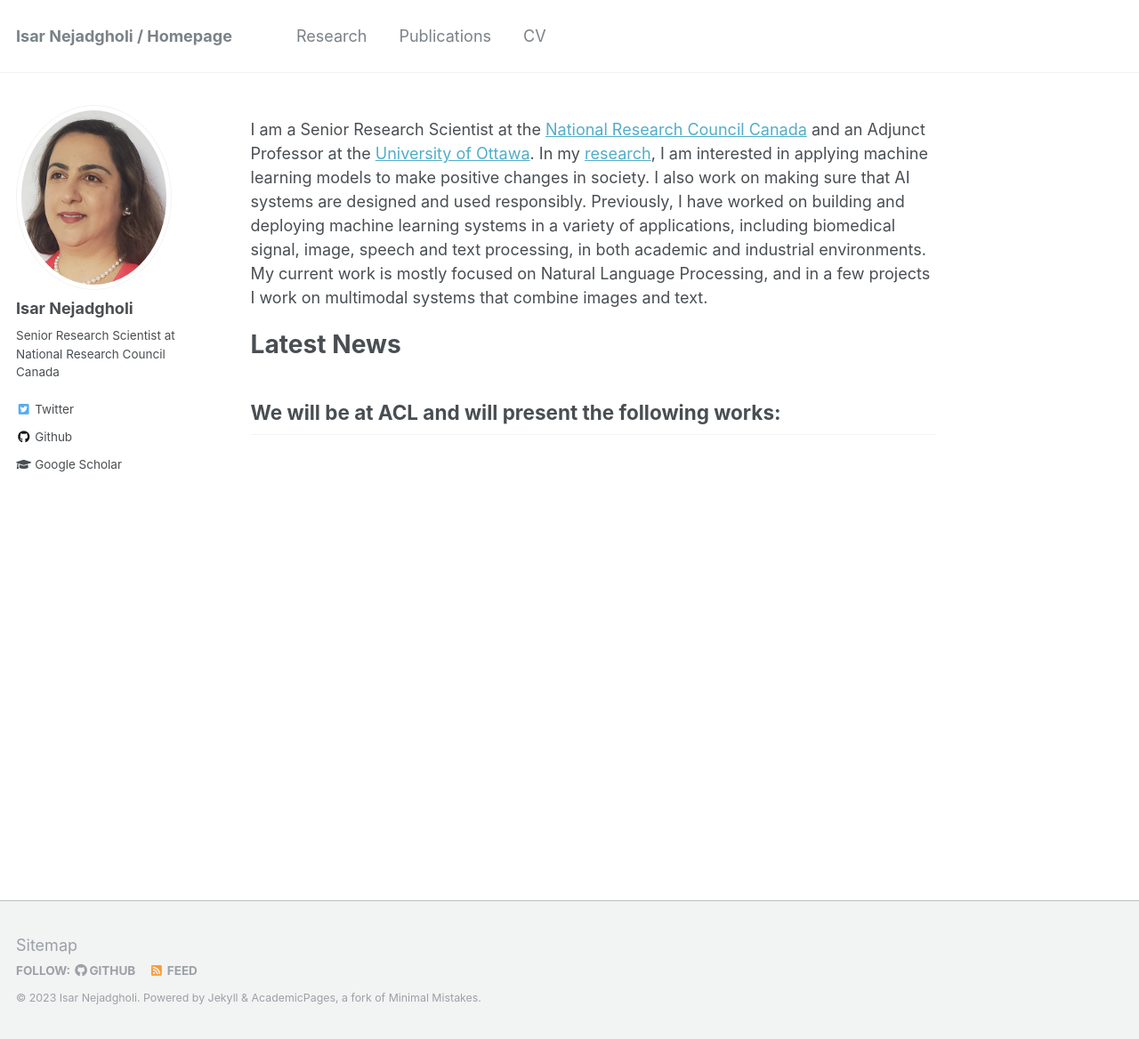
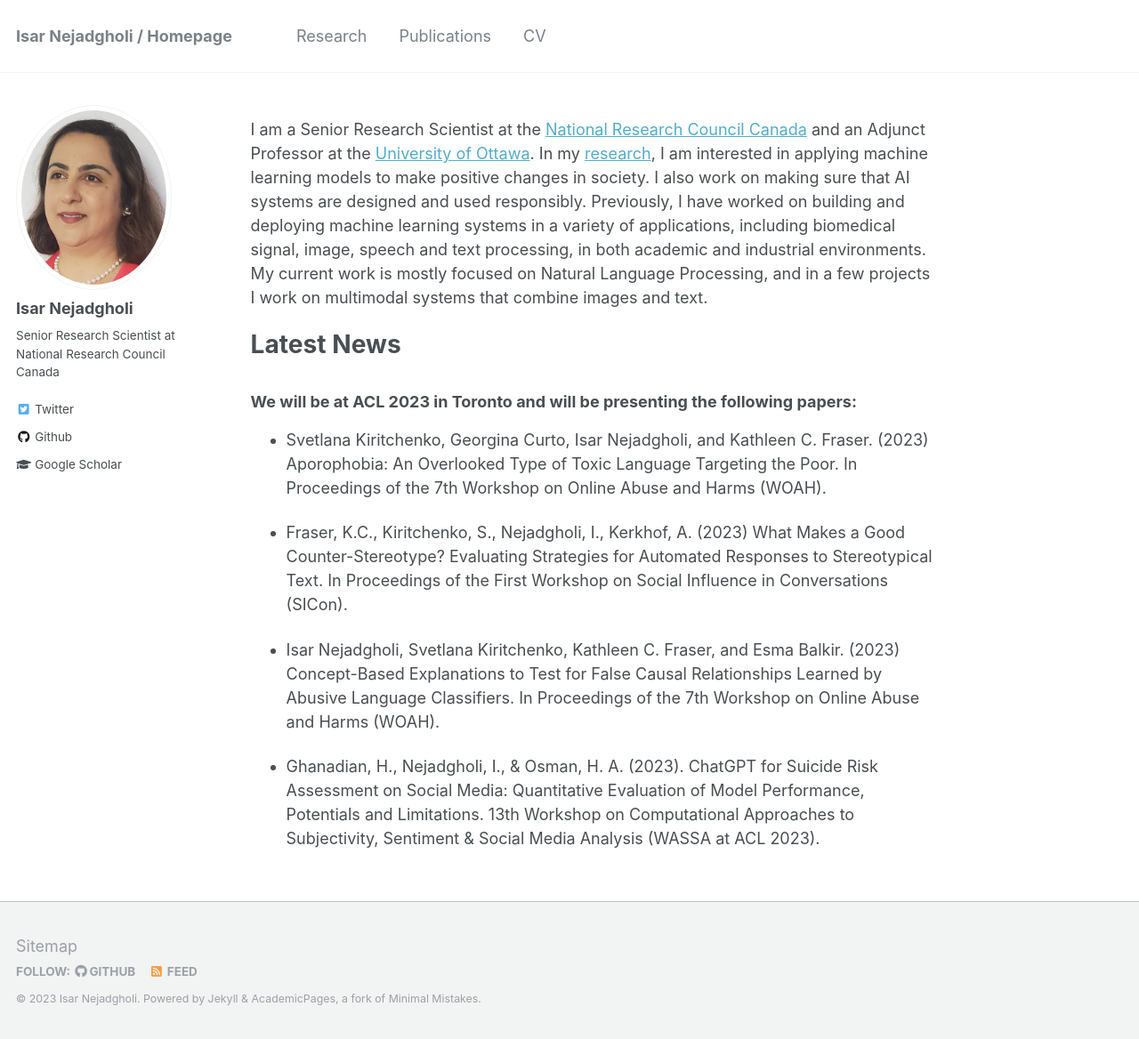
Before and after one commit to IsarNejad/IsarNejad.github.io, a Jekyll site: the page built from _pages/about.md, in a window 1280 px wide and 1168 px high. Shown: the whole window at 89% size. Built offline with Jekyll 4.4.1, drawn with Linux system fonts in a browser that asks for light colours.

Commit message:
Update about.md

```diff
--- a/_pages/about.md
+++ b/_pages/about.md
@@ -13,5 +13,12 @@ I am a Senior Research Scientist at the [National Research Council Canada](https
 
 # Latest News
 
-We will be at ACL and will present the following works:
--
+### We will be at ACL 2023 in Toronto and will be presenting the following papers:
+
+- Svetlana Kiritchenko, Georgina Curto, Isar Nejadgholi, and Kathleen C. Fraser. (2023) Aporophobia: An Overlooked Type of Toxic Language Targeting the Poor. In Proceedings of the 7th Workshop on Online Abuse and Harms (WOAH).
+
+- Fraser, K.C., Kiritchenko, S., Nejadgholi, I., Kerkhof, A. (2023) What Makes a Good Counter-Stereotype? Evaluating Strategies for Automated Responses to Stereotypical Text. In Proceedings of the First Workshop on Social Influence in Conversations (SICon).
+
+- Isar Nejadgholi, Svetlana Kiritchenko, Kathleen C. Fraser, and Esma Balkir. (2023) Concept-Based Explanations to Test for False Causal Relationships Learned by Abusive Language Classifiers. In Proceedings of the 7th Workshop on Online Abuse and Harms (WOAH).
+
+- Ghanadian, H., Nejadgholi, I., & Osman, H. A. (2023). ChatGPT for Suicide Risk Assessment on Social Media: Quantitative Evaluation of Model Performance, Potentials and Limitations. 13th Workshop on Computational Approaches to Subjectivity, Sentiment & Social Media Analysis (WASSA at ACL 2023).
```
